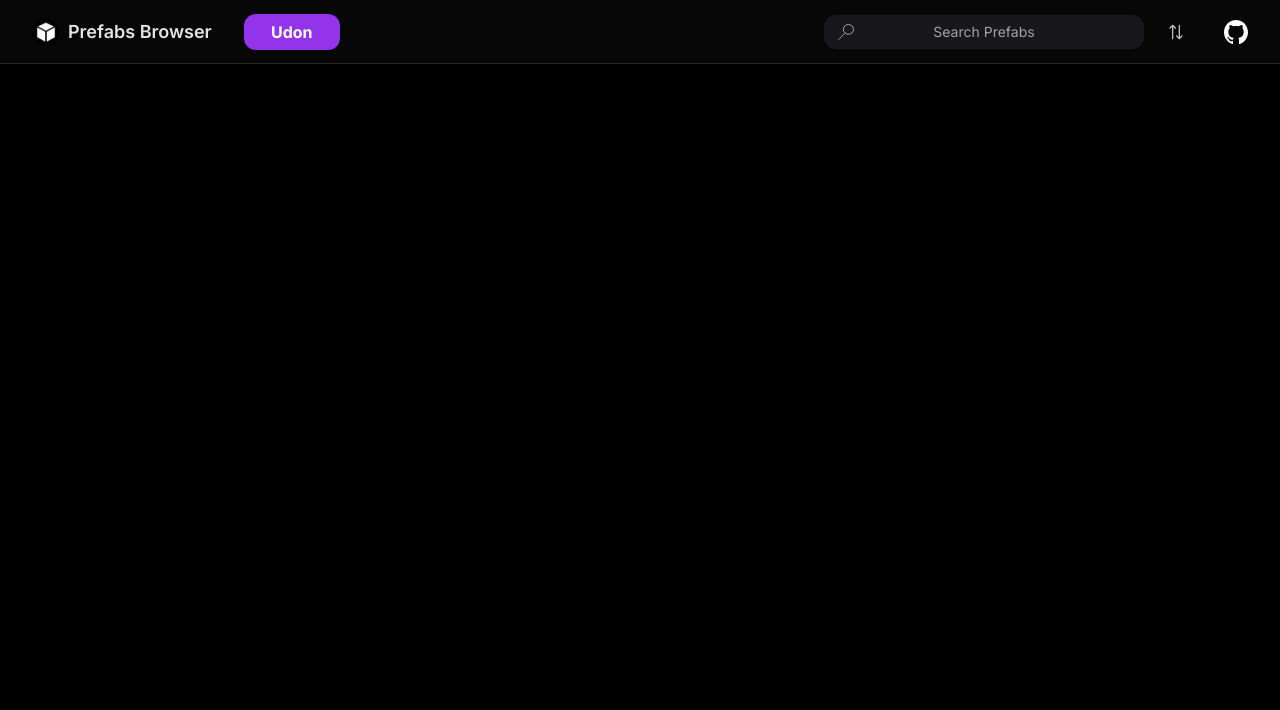
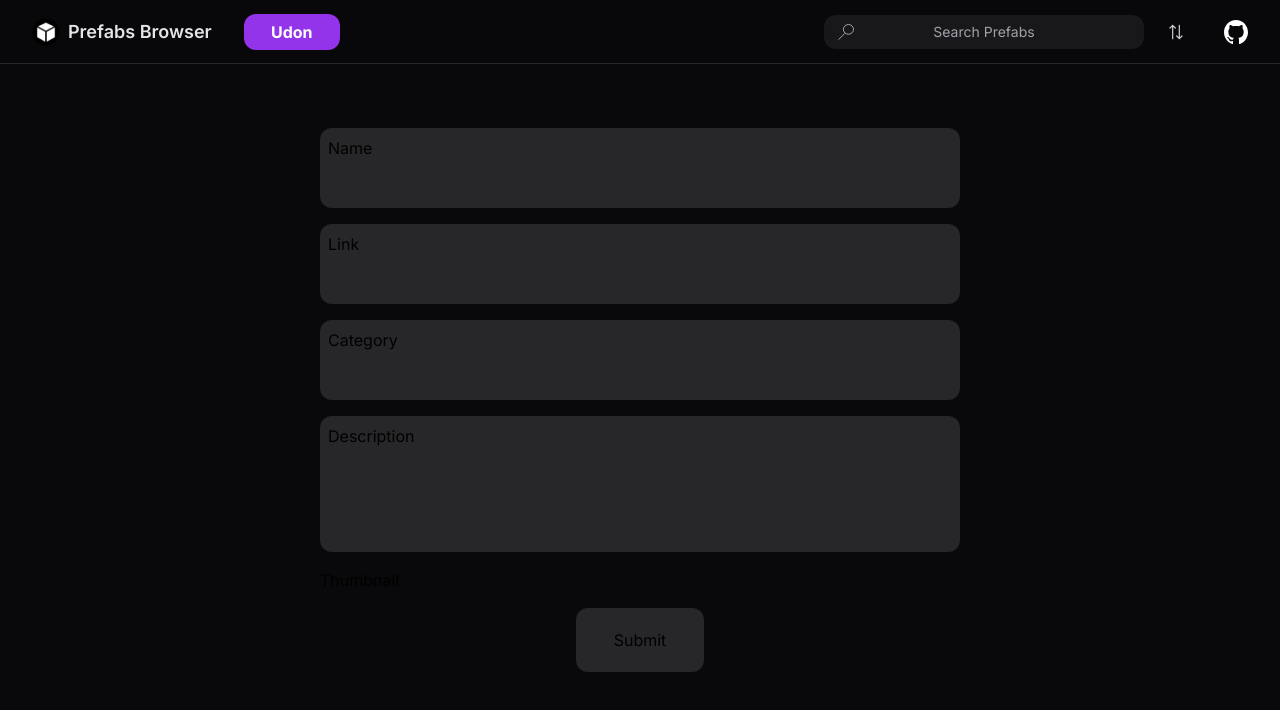
Before and after one commit to z3y/prefabs-browser, a Next.js app in the folder frontend/: page /create in a window 1280 px wide. Before the commit this address had no page. Shown: the top 710 px of the page. Built offline with nearby package versions, Linux system fonts and the light colour scheme.

Commit message:
update page

```diff
--- /dev/null
+++ b/frontend/app/create/page.tsx
@@ -0,0 +1,63 @@
+"use client"
+
+import { useState } from "react"
+
+export default function Home() {
+  const [name, setName] = useState("")
+  const [link, setLink] = useState("")
+  const [description, setDescription] = useState("")
+  const [category, setCategory] = useState("")
+
+  const handleSubmit = () => {
+    console.log("creating" + name + link + description + category)
+  }
+
+  return (
+    <div className="w-1/2 overflow-auto py-16 mx-auto flex flex-col gap-4">
+      <div className="flex flex-col bg-zinc-800 p-2 rounded-xl">
+        <p>Name</p>
+        <input
+          className="enabled:bg-opacity-0 enabled:bg-black h-10"
+          type="text"
+          name="name"
+          onChange={(e) => setName(e.target.value)}
+        />
+      </div>
+      <div className="flex flex-col bg-zinc-800 p-2 rounded-xl">
+        <p>Link</p>
+        <input
+          className="enabled:bg-opacity-0 enabled:bg-black h-10"
+          type="text"
+          name="link"
+          onChange={(e) => setLink(e.target.value)}
+        />
+      </div>
+      <div className="flex flex-col bg-zinc-800 p-2 rounded-xl">
+        <p>Category</p>
+        <input
+          className="enabled:bg-opacity-0 enabled:bg-black h-10"
+          type="text"
+          name="category"
+          onChange={(e) => setCategory(e.target.value)}
+        />
+      </div>
+      <div className="flex flex-col bg-zinc-800 p-2 rounded-xl">
+        <p>Description</p>
+        <input
+          className="enabled:bg-opacity-0 enabled:bg-black h-24 text-wrap"
+          type="text"
+          name="description"
+          onChange={(e) => setDescription(e.target.value)}
+        />
+      </div>
+      <p>Thumbnail</p>
+
+      <button
+        onClick={handleSubmit}
+        className="bg-zinc-800 rounded-xl h-16 w-32 self-center"
+      >
+        <p>Submit</p>
+      </button>
+    </div>
+  )
+}
--- a/frontend/app/globals.css
+++ b/frontend/app/globals.css
@@ -4,16 +4,15 @@
 
 :root {
   --foreground-rgb: 0, 0, 0;
-  --background-start-rgb: 214, 219, 220;
-  --background-end-rgb: 255, 255, 255;
+  background-color: rgb(9 9 11);
   color-scheme: dark;
 }
 
 @media (prefers-color-scheme: dark) {
   :root {
     --foreground-rgb: 255, 255, 255;
-    --background-start-rgb: 25, 25, 27;
-    --background-end-rgb: 25, 25, 27;
+    /* --background-start-rgb: 25, 25, 27; */
+    /* --background-end-rgb: 25, 25, 27; */
   }
 }
 
--- a/frontend/app/layout.tsx
+++ b/frontend/app/layout.tsx
@@ -2,6 +2,7 @@ import type { Metadata } from "next"
 import { Inter } from "next/font/google"
 import "./globals.css"
 import Header from "@/components/Header"
+import { Suspense } from "react"
 
 const inter = Inter({ subsets: ["latin"] })
 
@@ -18,9 +19,11 @@ export default function RootLayout({
   return (
     <html lang="en">
       <body className={inter.className}>
-        <div className="bg-black">
-          <Header />
-          <div className="pt-16">{children}</div>
+        <div className="bg-zinc-950">
+          <Suspense fallback={null}>
+            <Header />
+            <div className="pt-16">{children}</div>
+          </Suspense>
         </div>
       </body>
     </html>
--- a/frontend/app/page.tsx
+++ b/frontend/app/page.tsx
@@ -11,34 +11,28 @@ export default function Home() {
   const [prefabs, setPrefabs] = useState<PrefabData[]>()
 
   useEffect(() => {
-    const url = `http://localhost:3000/search?name=${searchParams.get("name")}&category=${searchParams.get("category")}&sorting=${searchParams.get("sorting")}`
+    const url = `http://localhost:3001/search?name=${searchParams.get(
+      "name"
+    )}&category=${searchParams.get("category")}&sort=${searchParams.get(
+      "sort"
+    )}`
     try {
       fetch(url)
-      .then((res) => res.json())
-      .then((data) => {
-        setPrefabs(data)
-      })
-    }
-    catch (e){
+        .then((res) => res.json())
+        .then((data) => {
+          setPrefabs(data)
+        })
+    } catch (e) {
       console.log(e)
     }
-
   }, [searchParams])
-
 
   return (
     <main className="bg-zinc-950 h-full overflow-auto">
-      <div
-        id="list-content"
-        className="h-full flex flex-row max-w-[1300px] mx-auto"
-      >
-        <div
-          id="prefabs-list"
-          className="grow flex flex-col border-r border-l border-zinc-800 min-h-screen"
-        >
-          {prefabs && prefabs.map((x) => (
-            <PrefabListingFull {...x} key={x.id} />
-          ))}
+      <div className="flex flex-row max-w-[1300px] mx-auto">
+        <div className="grow flex flex-col">
+          {prefabs &&
+            prefabs.map((x) => <PrefabListingFull {...x} key={x.id} />)}
         </div>
       </div>
     </main>
--- a/frontend/components/CategorySelection.tsx
+++ b/frontend/components/CategorySelection.tsx
@@ -1,3 +1,6 @@
+"use client"
+
+
 import { Popover, PopoverButton, PopoverPanel } from "@headlessui/react"
 import { useRouter, useSearchParams } from "next/navigation"
 import React, { useEffect, useState } from "react"
--- a/frontend/components/Header.tsx
+++ b/frontend/components/Header.tsx
@@ -10,7 +10,7 @@ const Header = () => {
   const router = useRouter()
 
   return (
-    <header className="fixed z-20 bg-opacity-80 h-16 border-b border-zinc-800 backdrop-blur-md text-white bg-zinc-950 min-w-full shadow-md shadow-black ">
+    <header className="fixed z-20 bg-opacity-80 h-16  backdrop-blur-md text-white bg-zinc-950 min-w-full border-b border-zinc-800">
       <div className="h-full max-w-[1300px] mx-auto items-center pl-8 pr-8 flex justify-between">
         <div className="flex flex-row items-center gap-8">
           <button type="button" onClick={() => router.push("/")}>
--- a/frontend/components/PrefabListingFull.tsx
+++ b/frontend/components/PrefabListingFull.tsx
@@ -18,15 +18,21 @@ function Tag(desc: TagDescription) {
 }
 
 function PrefabListingFull(prefab: PrefabData) {
-  const desc =
-    prefab.description == null
-      ? "Lorem ipsum dolor sit amet, consectetur adipiscing elit. Proin at consequat ante. Vestibulum venenatis eros eu quam sollicitudin, nec feugiat est iaculis. Integer mollis in diam ut hendrerit"
-      : prefab.description
   const imageScr =
     prefab.thumbnail == null ? "/missing-thumbnail.png" : prefab.thumbnail
 
+  const now = Date.now()
+  const date = Date.parse(prefab.added)
+  const delta = (now - date) / 1000
+  let dateDisplay = prefab.added.split("T")[0]
+  if (delta < 60 * 60 * 24) {
+    dateDisplay = "Today"
+  } else if (delta < 60 * 60 * 24 * 2) {
+    dateDisplay = "Yesterday"
+  }
+
   return (
-    <div className="bg-zinc-950 hover:bg-zinc-900 flex-row flex border-b border-zinc-800">
+    <div className="bg-zinc-950 hover:bg-zinc-900 flex-row flex border-b border-x border-zinc-800">
       <div className="p-4 relative min-w-56 min-h-56 max-w-56 max-h-56">
         <div className="bg-zinc-800 rounded-md">
           <img
@@ -53,7 +59,7 @@ function PrefabListingFull(prefab: PrefabData) {
         </div>
 
         <div className="relative grow">
-          <p className="p-2 pt-0 text-sm text-zinc-300">{desc}</p>
+          <p className="p-2 pt-0 text-sm text-zinc-300">{prefab.description}</p>
         </div>
 
         <div className="flex flex-row-reverse p-4 gap-2 relative">
@@ -71,7 +77,7 @@ function PrefabListingFull(prefab: PrefabData) {
           </div>
 
           <div className="absolute left-2 bottom-6">
-            <p className="text-xs text-zinc-300">{prefab.added}</p>
+            <p className="text-xs text-zinc-300">{dateDisplay}</p>
           </div>
         </div>
       </div>
--- a/frontend/components/SearchOptions.tsx
+++ b/frontend/components/SearchOptions.tsx
@@ -17,7 +17,7 @@ const SearchOptions = () => {
   useEffect(() => {
     const previousName = searchParams.get("name")
     setSearchText(previousName || "")
-    console.log("setting " + previousName)
+    // console.log("setting " + previousName)
   }, [previousName])
 
   const handleSearch = (e: React.FormEvent<HTMLFormElement>) => {
--- a/frontend/components/SortingPopover.tsx
+++ b/frontend/components/SortingPopover.tsx
@@ -1,3 +1,5 @@
+"use client"
+
 import { Popover, PopoverButton, PopoverPanel } from "@headlessui/react"
 import React, { useState } from "react"
 import Image from "next/image"
@@ -8,7 +10,7 @@ const SortingPopover = () => {
 
   const handleSorting = (sorting: string) => {
     const searchParams = new URLSearchParams(window.location.search)
-    searchParams.set("sorting", sorting)
+    searchParams.set("sort", sorting)
     const newPath = `${window.location.pathname}?${searchParams.toString()}`
     router.push(newPath)
   }
--- a/frontend/next.config.mjs
+++ b/frontend/next.config.mjs
@@ -1,4 +1,6 @@
 /** @type {import('next').NextConfig} */
-const nextConfig = {};
+const nextConfig = {
+    output: "standalone"
+};
 
 export default nextConfig;
```
Also changed, not shown: 2 other files (tests, documents, lock files or other folders).
